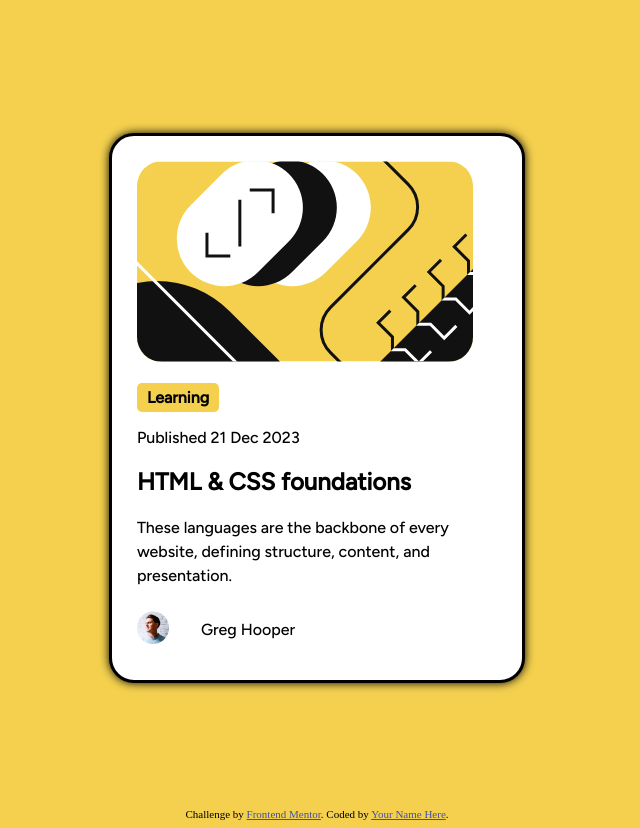
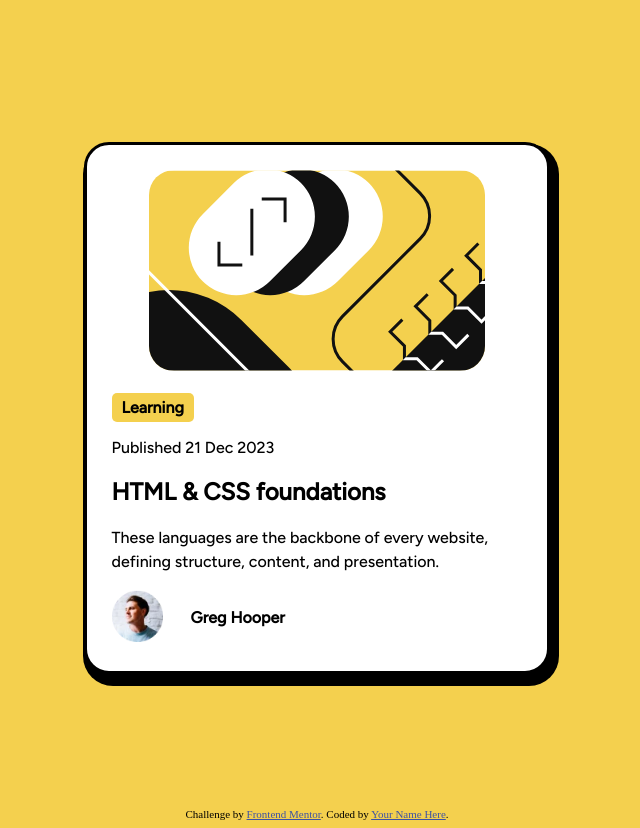
Before and after one commit to lbernal713/Simple-Blog-Card, a plain HTML site: page index.html in a window 1280 px wide. Shown: the whole page, without its empty margins (323-963 px from the left). Drawn offline with Linux system fonts and the light colour scheme.

Commit message:
Final stylinhg changes

```diff
--- a/styles.css
+++ b/styles.css
@@ -13,17 +13,21 @@ body{
     background-color: white;
     border-radius: 25px;
     padding: 25px;
-    box-shadow: 0 0 10px rgb(0, 0, 0);
+    box-shadow: 4px 7px 0px 5px rgb(0, 0, 0);
     border: 3px solid rgb(0, 0, 0);
-    width: 28.5%;
+    width: 32.5%;
     font-family: 'Figtree', sans-serif;
 
 }
-
-.image-container img{
+.image-container{
     display: flex;
     justify-content: center;
     align-items: center;
+}
+.image-container img{
+    max-width: 100%;
+    max-height: 100%;
+    display: flex;
     border-radius: 25px;
 }
 .category-container{
@@ -59,11 +63,14 @@ h3{
     display: flex;
     align-items: center;
 }
-.author-pic{
-    display: inline-block;
 
+.author-pic img{
+    max-width: 80%;
+    max-height: 80%;
 }
-.author-pic img{
-    max-width: 50%;
-    max-height: 50%;
+
+p.author-name{
+    font-weight: bold;
+    font-family: 'Figtree', sans-serif;
+    margin-left: 15px;
 }
```
